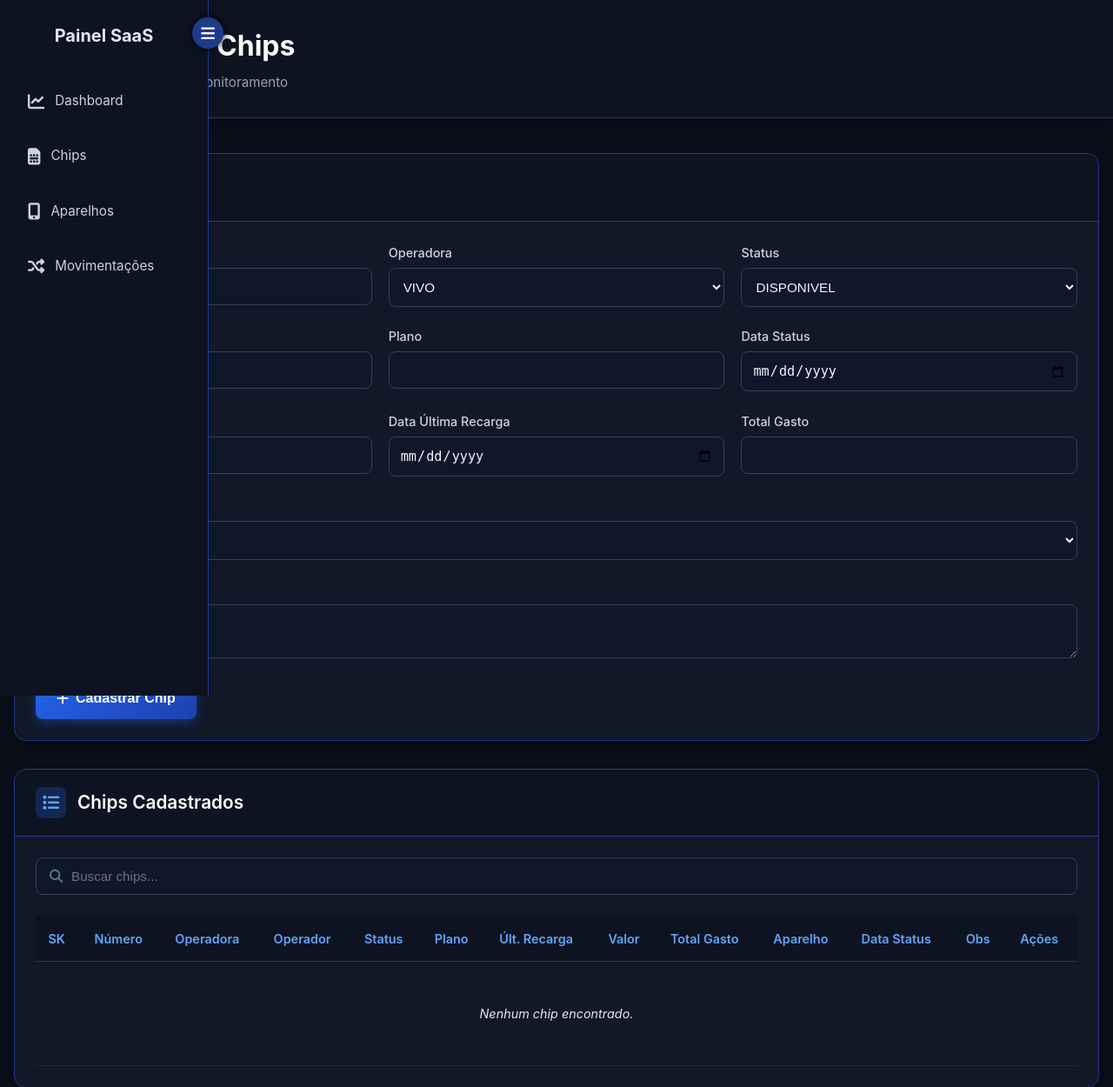
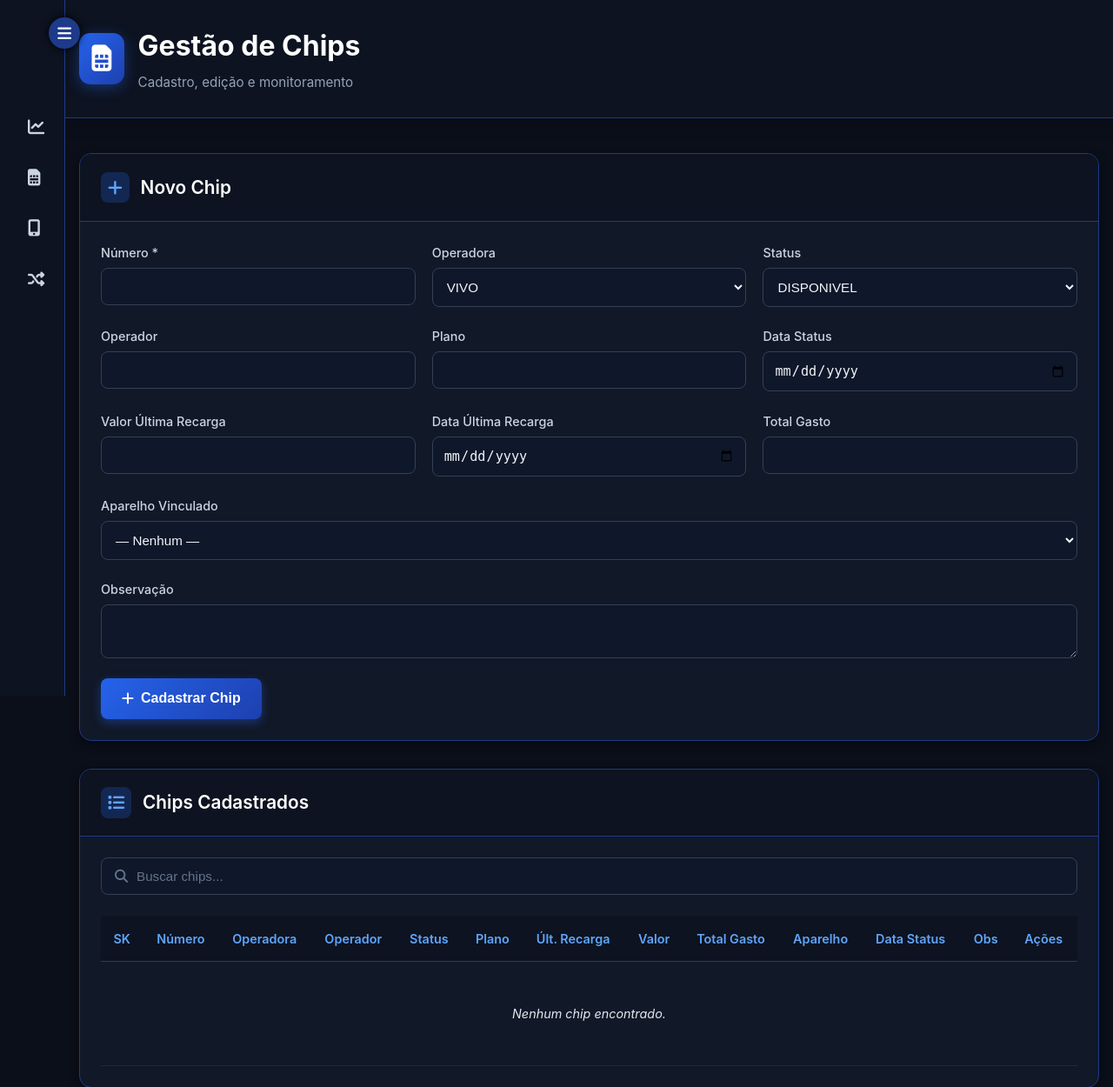
Before and after one commit to desenvoltoo/chips-saas, a Flask app: page /chips in a window 1280 px wide. Shown: the top 1250 px of the page at 87% size. Run offline with Flask 3, Linux system fonts and the light colour scheme; the visitor is signed in with stand-in values (Sample User, id 1); data that the repository does not hold is empty; some libraries are stand-ins or nearby versions.

Commit message:
Update base.html

```diff
--- a/templates/base.html
+++ b/templates/base.html
@@ -26,7 +26,7 @@
 <!-- ================================
      SIDEBAR PREMIUM
 ================================= -->
-<div class="sidebar closed" id="sidebar">
+<div class="sidebar collapsed" id="sidebar">
     <button class="sidebar-toggle" id="sidebarToggle">
         <i class="fas fa-bars"></i>
     </button>
```
